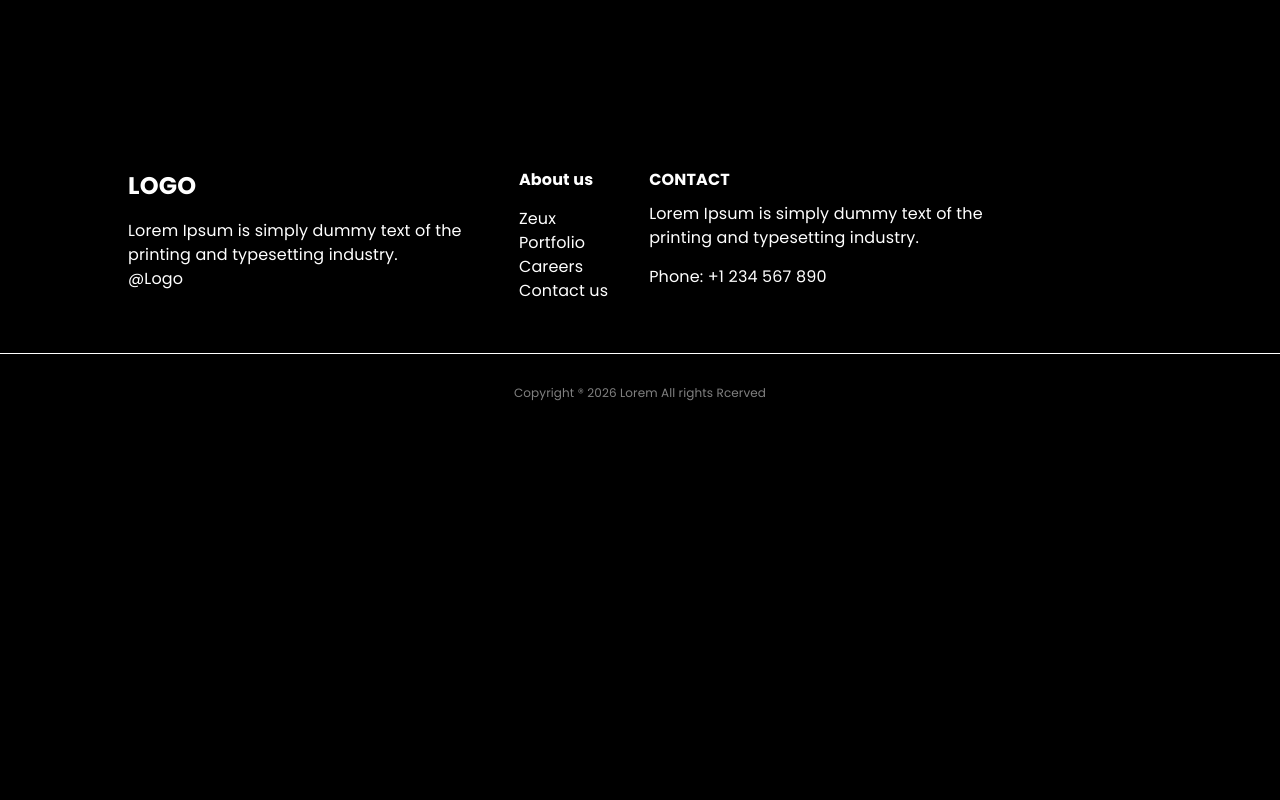
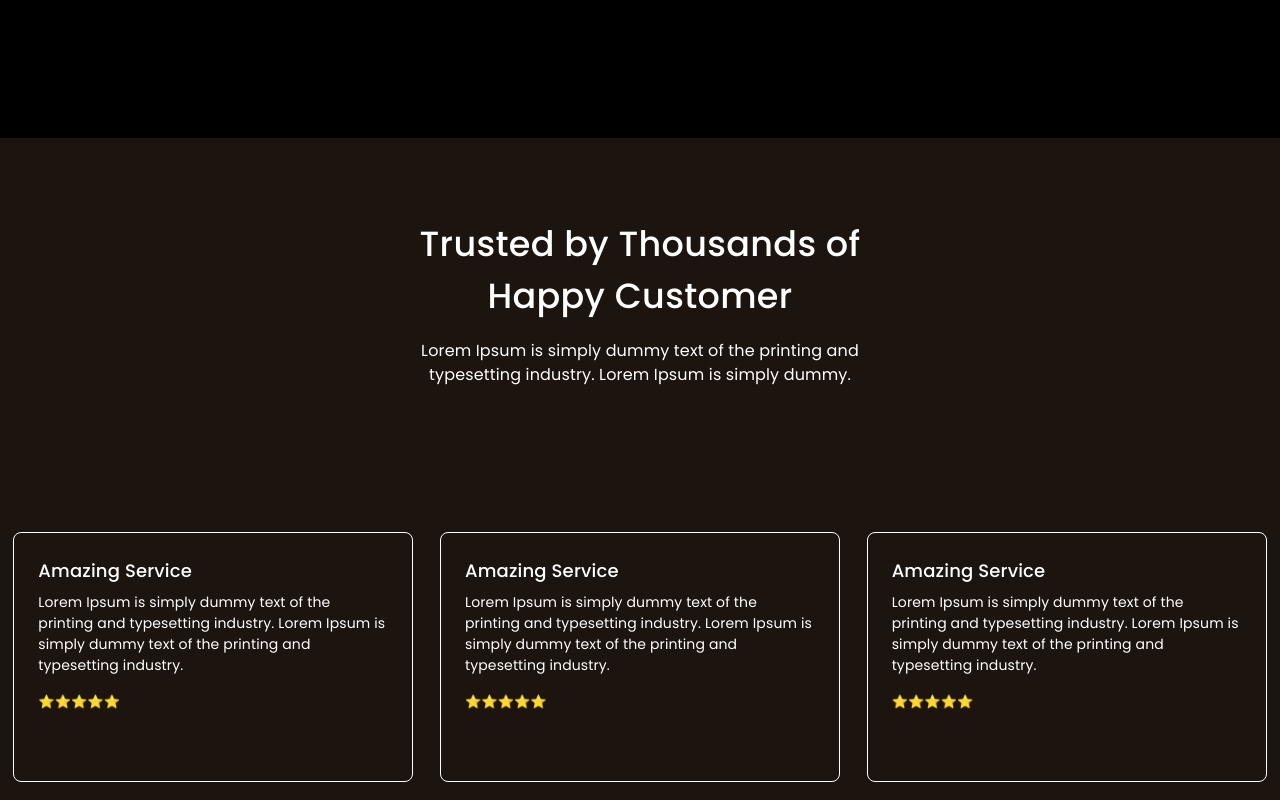
Before and after one commit to SubZzzero/gaming-platform-landing, a React (Vite) app: page /portfolio in a window 1280 px wide. Shown: the part 4100-4900 px from the top of the page. Before the commit the page ends 4532 px from the top, so only its background shows below. Built offline with nearby package versions, Linux system fonts and the light colour scheme; some icons are missing.

Commit message:
upd portfolio section

```diff
--- a/src/pages/Portfolio.jsx
+++ b/src/pages/Portfolio.jsx
@@ -10,6 +10,8 @@ import crysis from "../assets/cr1.png"
 import Subscribe from "../components/Subscribe";
 const Portfolio = () => {
     return (
+        <>
+
             <Box sx={{
                 maxWidth: "1330px",
                 width: "100%",
@@ -122,7 +124,122 @@ const Portfolio = () => {
                 <Subscribe></Subscribe>
             </Box >
 
+            <Box
+                sx={{
+                    width: "100%",
+                    minHeight: "800px",
+                    bgcolor: "#1C140F",
+                    mb: "145px",
+                }}
+            >
+                {/* Header */}
+                <Box
+                    sx={{
+                        maxWidth: 500,
+                        textAlign: "center",
+                        mx: "auto",
+                        mt: "80px",
+                        mb: "145px",
+                    }}
+                >
+                    <Typography
+                        sx={{
+                            fontSize: 35,
+                            fontWeight: 500,
+                            mb: 2,
+                        }}
+                    >
+                        Trusted by Thousands of Happy Customer
+                    </Typography>
 
+                    <Typography>
+                        Lorem Ipsum is simply dummy text of the printing and typesetting
+                        industry. Lorem Ipsum is simply dummy.
+                    </Typography>
+                </Box>
+
+                {/* Cards */}
+                <Box sx={{
+                    display: "flex",
+                    justifyContent: "space-around"
+                }}>
+
+                    <Box
+                        sx={{
+                            width: 400,
+                            minHeight: 250,
+                            border: "1px solid white",
+                            borderRadius: 2,
+                            p: 3,
+                            boxSizing: "border-box",
+                        }}
+                    >
+                        <Typography sx={{ fontSize: 18, fontWeight: 500, mb: 1 }}>
+                            Amazing Service
+                        </Typography>
+
+                        <Typography sx={{ fontSize: 14, mb: 2 }}>
+                            Lorem Ipsum is simply dummy text of the printing and typesetting industry.
+                            Lorem Ipsum is simply dummy text of the printing and typesetting industry.
+                        </Typography>
+
+                        <Typography sx={{ fontSize: 13, color: "gray" }}>
+                            ⭐⭐⭐⭐⭐
+                        </Typography>
+                    </Box>
+
+                    <Box
+                        sx={{
+                            width: 400,
+                            minHeight: 250,
+                            border: "1px solid white",
+                            borderRadius: 2,
+                            p: 3,
+                            boxSizing: "border-box",
+                        }}
+                    >
+                        <Typography sx={{ fontSize: 18, fontWeight: 500, mb: 1 }}>
+                            Amazing Service
+                        </Typography>
+
+                        <Typography sx={{ fontSize: 14, mb: 2 }}>
+                            Lorem Ipsum is simply dummy text of the printing and typesetting industry.
+                            Lorem Ipsum is simply dummy text of the printing and typesetting industry.
+                        </Typography>
+
+                        <Typography sx={{ fontSize: 13, color: "gray" }}>
+                            ⭐⭐⭐⭐⭐
+                        </Typography>
+                    </Box>
+
+                    <Box
+                        sx={{
+                            width: 400,
+                            minHeight: 250,
+                            border: "1px solid white",
+                            borderRadius: 2,
+                            p: 3,
+                            boxSizing: "border-box",
+                        }}
+                    >
+                        <Typography sx={{ fontSize: 18, fontWeight: 500, mb: 1 }}>
+                            Amazing Service
+                        </Typography>
+
+                        <Typography sx={{ fontSize: 14, mb: 2 }}>
+                            Lorem Ipsum is simply dummy text of the printing and typesetting industry.
+                            Lorem Ipsum is simply dummy text of the printing and typesetting industry.
+                        </Typography>
+
+                        <Typography sx={{ fontSize: 13, color: "gray" }}>
+                            ⭐⭐⭐⭐⭐
+                        </Typography>
+                    </Box>
+                </Box>
+            </Box>
+
+
+        </>
     )
 }
 
```
Lines whose indentation alone changed are shown as unchanged.
